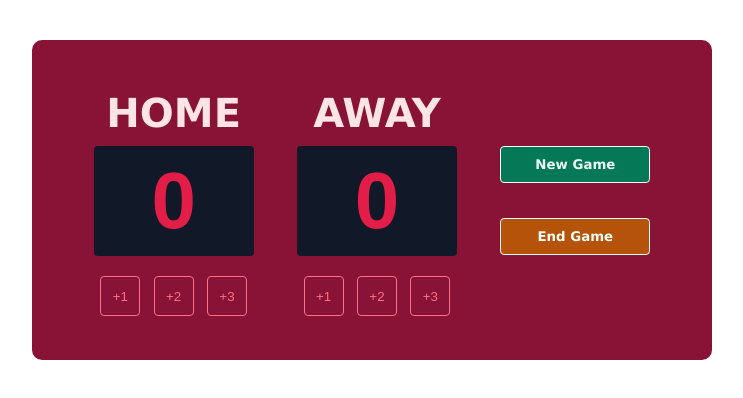
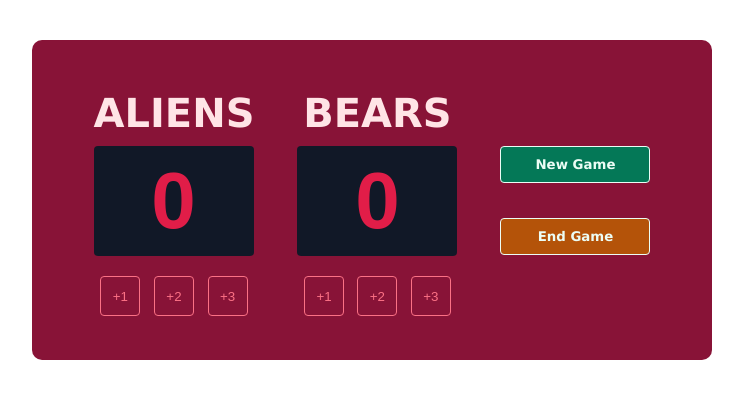
Before and after one commit to iandreagrant/scoreboard-2, a website built with Vite: page index.html in a window 1280 px wide. Shown: the whole page, without its empty margins (8-751 px from the left). Built offline with nearby package versions, Linux system fonts and the light colour scheme; a web font is replaced by a local one.

Commit message:
updated headers

```diff
--- a/index.html
+++ b/index.html
@@ -7,7 +7,7 @@
     <body>
         <div class="container" id="container">
             <div class="team-container" id="home-container">
-                <h3 class="team-label">HOME</h3>
+                <h3 class="team-label">ALIENS</h3>
                 <h2 class="score-container" id="home-score">0</h2>
                 <div class="score-controls">
                     <button class="score-btn" id="home-add1-btn" onclick="homeAdd1()">+1</button>
@@ -16,7 +16,7 @@
                 </div>
             </div>
             <div class="team-container" id="guest-container">
-                <h3 class="team-label">AWAY</h3>
+                <h3 class="team-label">BEARS</h3>
                 <h2 class="score-container" id="guest-score">0</h2>
                 <div class="score-controls">
                     <button class="score-btn" id="guest-add1-btn" onclick="guestAdd1()">+1</button>
```
